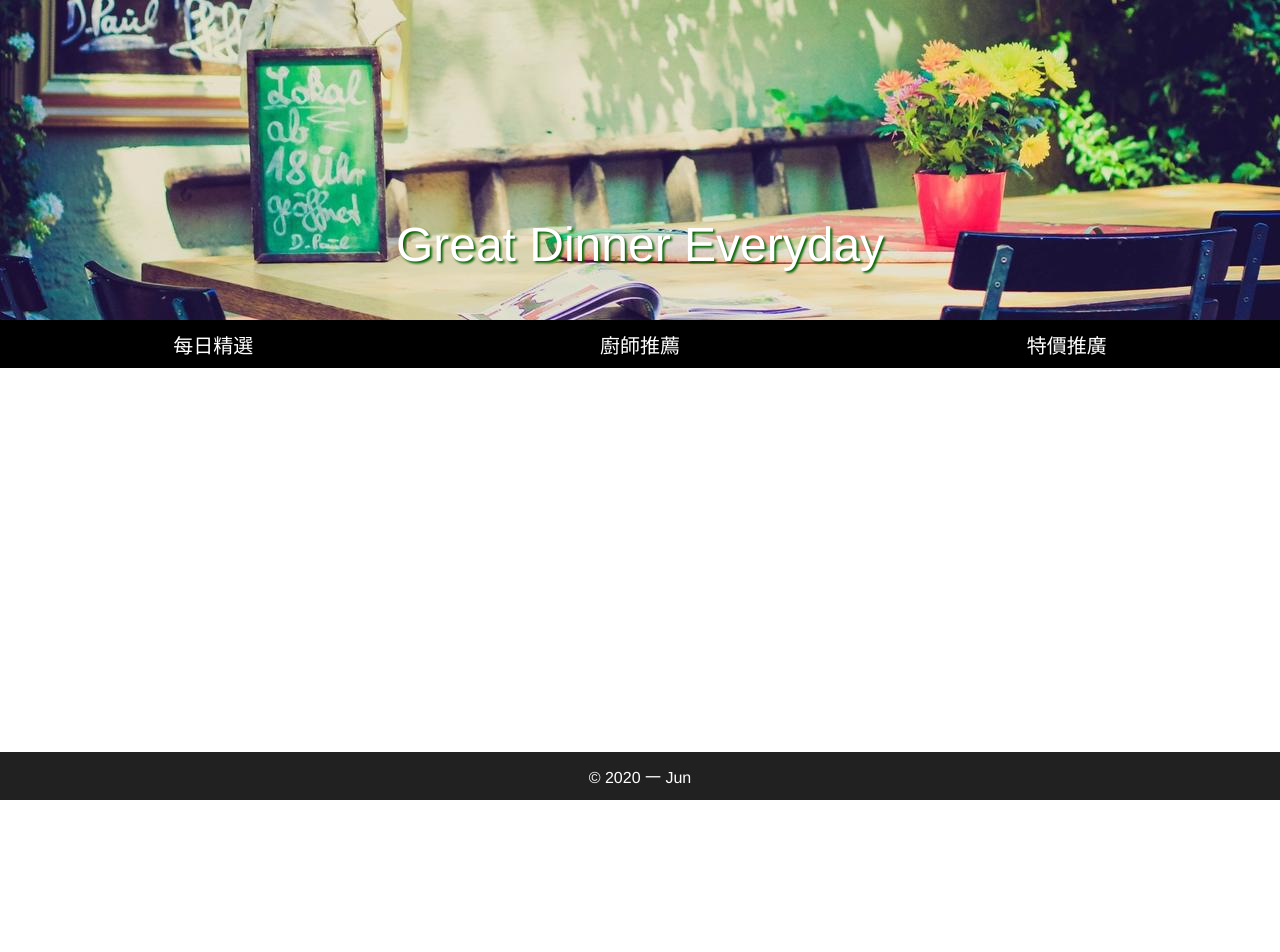
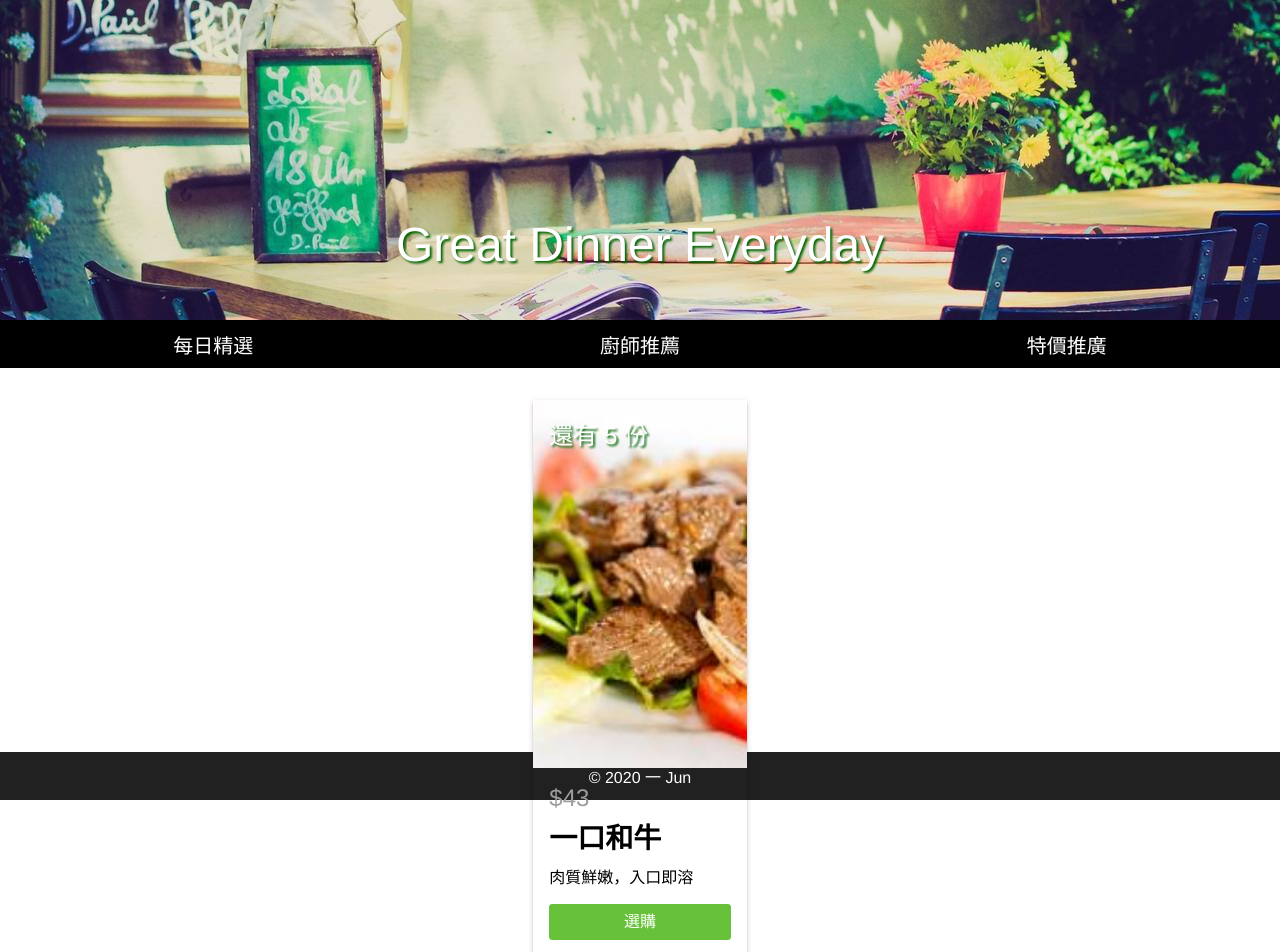
Before and after one commit to peng940825/test-ferry, a Vue app: page / in a window 1280 px wide. Shown: the top 952 px of the page. Before the commit the page ends 800 px from the top, so only its background shows below. Built offline with nearby package versions, Linux system fonts and the light colour scheme.

Commit message:
食物卡片樣式繪製

```diff
--- a/src/App.vue
+++ b/src/App.vue
@@ -6,9 +6,7 @@
       </div>
 
       <div class="menu-bar">
-        <div class="title">每日精選</div>
-        <div class="title">廚師推薦</div>
-        <div class="title">特價推廣</div>
+        <div class="title" v-for="(item, index) in titleList" :key="index">{{ item }}</div>
       </div>
     </header>
 
@@ -35,6 +33,11 @@ export default {
   components: {
     FoodCard,
   },
+  computed: {
+    titleList() {
+      return this.$store.state.titleList;
+    },
+  },
 };
 </script>
 
@@ -53,7 +56,7 @@ export default {
   .banner {
     @include size(100%, 20rem);
     @include flex-align-justify(flex-end, center);
-    @include bg-img('./assets/images/banner.jpg', cover, center);
+    @include img('./assets/images/banner.jpg', cover, center);
 
     p {
       color: #fff;
@@ -66,6 +69,7 @@ export default {
   .menu-bar {
     @include size(100%, 3rem);
     display: flex;
+    margin-bottom: 2rem;
     background-color: #000;
 
     .title {
--- a/src/components/FoodCard.vue
+++ b/src/components/FoodCard.vue
@@ -1,11 +1,67 @@
 <template>
   <div class="food-card">
-
+    <el-row type="flex" justify="center">
+      <el-col class="card" :span="4">
+        <div class="img">
+          <span>還有 5 份</span>
+        </div>
+        <div class="content">
+          <p class="price">$43</p>
+          <p class="name">一口和牛</p>
+          <p class="description">肉質鮮嫩，入口即溶</p>
+          <el-button type="success" size="small">選購</el-button>
+        </div>
+      </el-col>
+    </el-row>
   </div>
 </template>
 
 <style lang="scss" scoped>
 .food-card {
-  @include size(100%, calc(100vh - 26rem));
+  @include size(100%, calc(100vh - 28rem));
+
+  .card {
+    margin: 0 1rem;
+    box-shadow: 0 0.25rem 0.125rem -0.125rem rgba(0, 0, 0, 0.25),
+      0 0.125rem 0.125rem 0 rgba(0, 0, 0, 0.15), 0 0.125rem 0.375rem 0 rgba(0, 0, 0, 0.15);
+
+    .img {
+      @include size(100%, 23rem);
+      @include img('../assets/images/best/img-1.jpg', cover, center);
+      position: relative;
+
+      span {
+        @include absolute(1rem, 1rem);
+        color: #fff;
+        font-size: 1.5rem;
+        filter: drop-shadow(darkgreen 2px 2px 1px);
+      }
+    }
+
+    .content {
+      padding: 1rem;
+
+      .price {
+        color: #9e9e9e;
+        font-size: 1.5rem;
+      }
+
+      .name {
+        font-weight: bold;
+        font-size: 1.75rem;
+        margin-top: 0.25rem;
+        margin-bottom: 0.5rem;
+      }
+
+      .description {
+        margin-bottom: 1rem;
+      }
+
+      .el-button {
+        width: 100%;
+        font-size: 1rem;
+      }
+    }
+  }
 }
 </style>
--- a/src/scss/_mixins.scss
+++ b/src/scss/_mixins.scss
@@ -3,10 +3,16 @@
   height: $h;
 }
 
-@mixin bg-img($url, $size, $position) {
+@mixin img($url, $size, $position) {
+  background-size: $size;
   background-image: url($url);
-  background-size: $size;
   background-position: $position;
+}
+
+@mixin absolute($t, $l) {
+  position: absolute;
+  top: $t;
+  left: $l;
 }
 
 @mixin flex-align-justify($align, $justify) {
--- a/src/store/index.js
+++ b/src/store/index.js
@@ -5,6 +5,7 @@ Vue.use(Vuex);
 
 export default new Vuex.Store({
   state: {
+    titleList: ['每日精選', '廚師推薦', '特價推廣'],
   },
   mutations: {
   },
```
